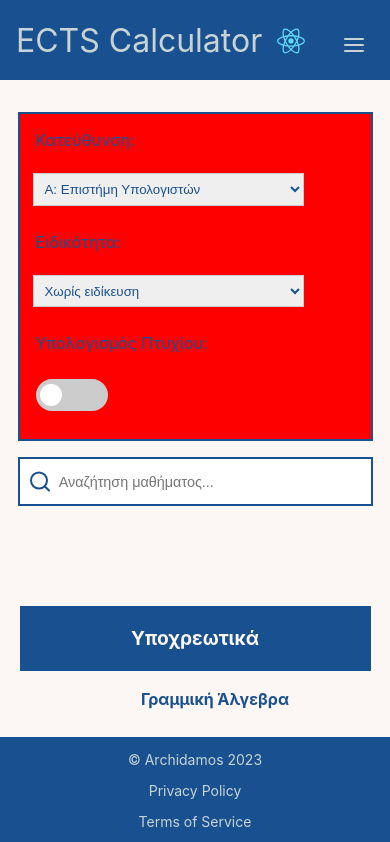
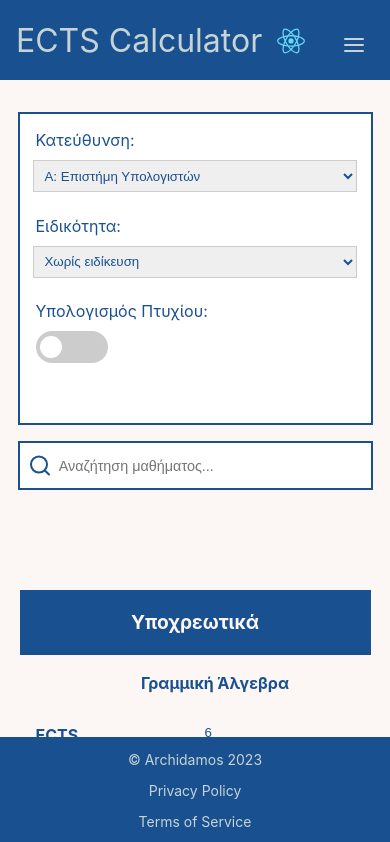
Before and after one commit to arxidamos/ECTS-Calculator, a React (Create React App) app: page / in a window 390 px wide. Shown: the top 842 px of the page. Built offline with nearby package versions, Linux system fonts and the light colour scheme; the HTML template or start-up script is replaced by a standard one.

Commit message:
Modified stacked display on smaller screens

```diff
--- a/src/components/StudentInfo/StudentInfo.css
+++ b/src/components/StudentInfo/StudentInfo.css
@@ -122,15 +122,14 @@ input:checked + .slider:before {
   .student-info-form {
     display: flex;
     flex-direction: column;
-    background-color: red;
     /* justify-items: center; */
-
+    padding-top: 1em;
   }
 
   .passedCoursesInfo {
     display: flex;
     flex-direction: column;
-    background-color: teal;
+    padding-top: 1em;
   }
 
 
@@ -141,12 +140,37 @@ input:checked + .slider:before {
     height: 32px;
     align-self: flex-start;
     /* justify-self: flex-start; */
-    margin-top: 1em;
+    margin-top: 0em;
     margin-left: 1em;
   }
 
+  .grid-item {
+    display: flex;
+    /* align-items: center; */
+    /* justify-content: center; */
+    margin-top: 0em;
+    /* margin-left: 0em; */
+  }
+
+  select.grid-item, .switch {
+    /* border-bottom: 1px solid #195190; */
+    margin-left: 1em;
+    margin-right: 1em;
+    margin-bottom: 1em;
+  }
+
   .grid-right {
+    align-self: flex-start;
+    justify-self: flex-start;
+    margin-left: 1em;
+    margin-bottom: 1em;
 
   }
 
+  .info-container {
+    border-bottom: 1px solid #ccc;
+    /* color: #fff; */
+    /* background-color: #ccc; */
+
+  }
 }
--- a/src/components/StudentInfo/StudentInfo.js
+++ b/src/components/StudentInfo/StudentInfo.js
@@ -96,8 +96,10 @@ const StudentInfo = ({ track, setTrack, specialization, setSpecialization, highl
         <div className="grid-item">
           Γενικής παιδείας:
         </div>
-        <div className="grid-item grid-right">
-          {genEduPassed} από {genEduTotal} (γαλάζιο χρώμα)
+        <div className="info-container">
+          <div className="grid-item grid-right">
+            {genEduPassed} από {genEduTotal} (γαλάζιο χρώμα)
+          </div>
         </div>
         <div className="grid-item">
           Υποχρεωτικά Κατεύθυνσης:
```
